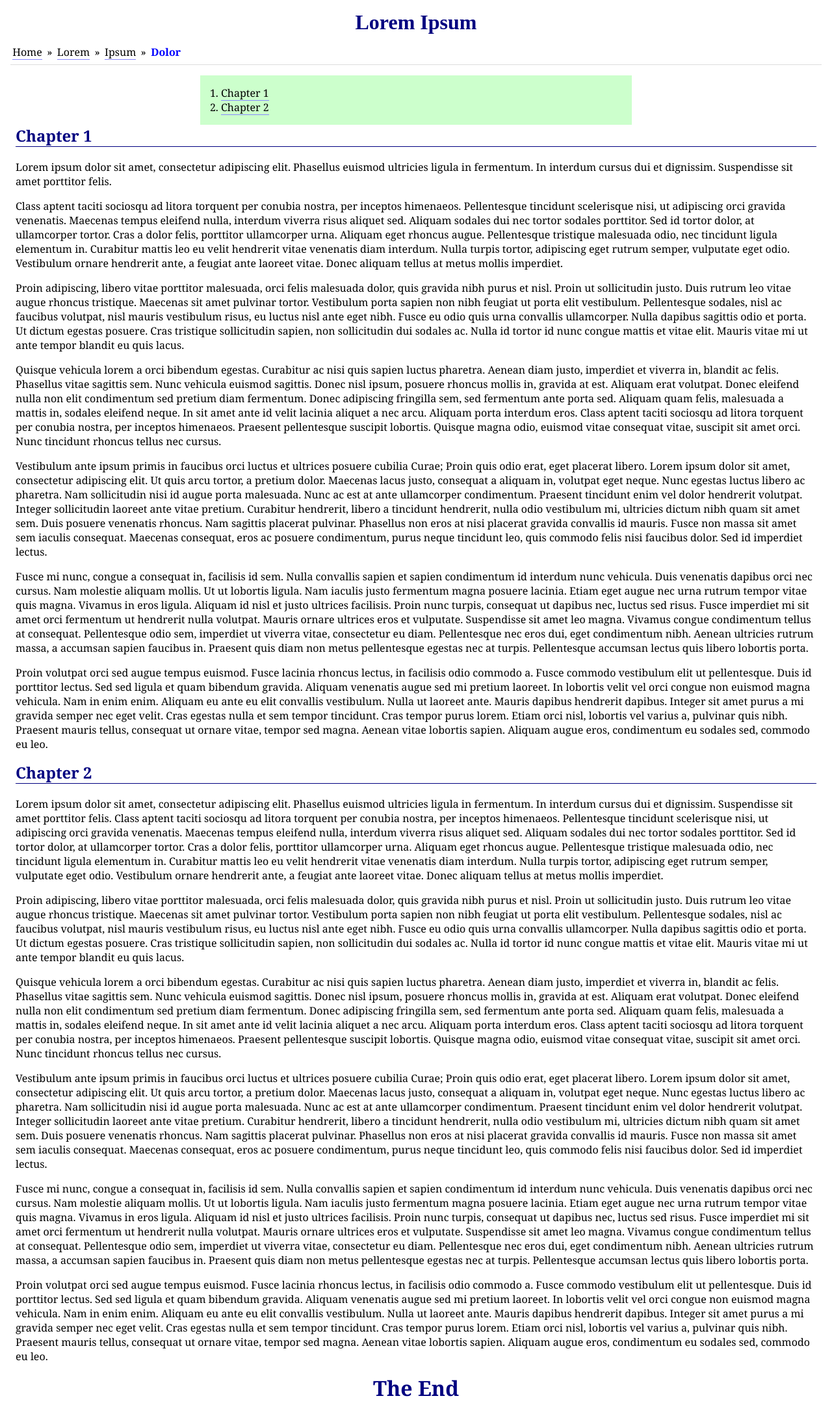
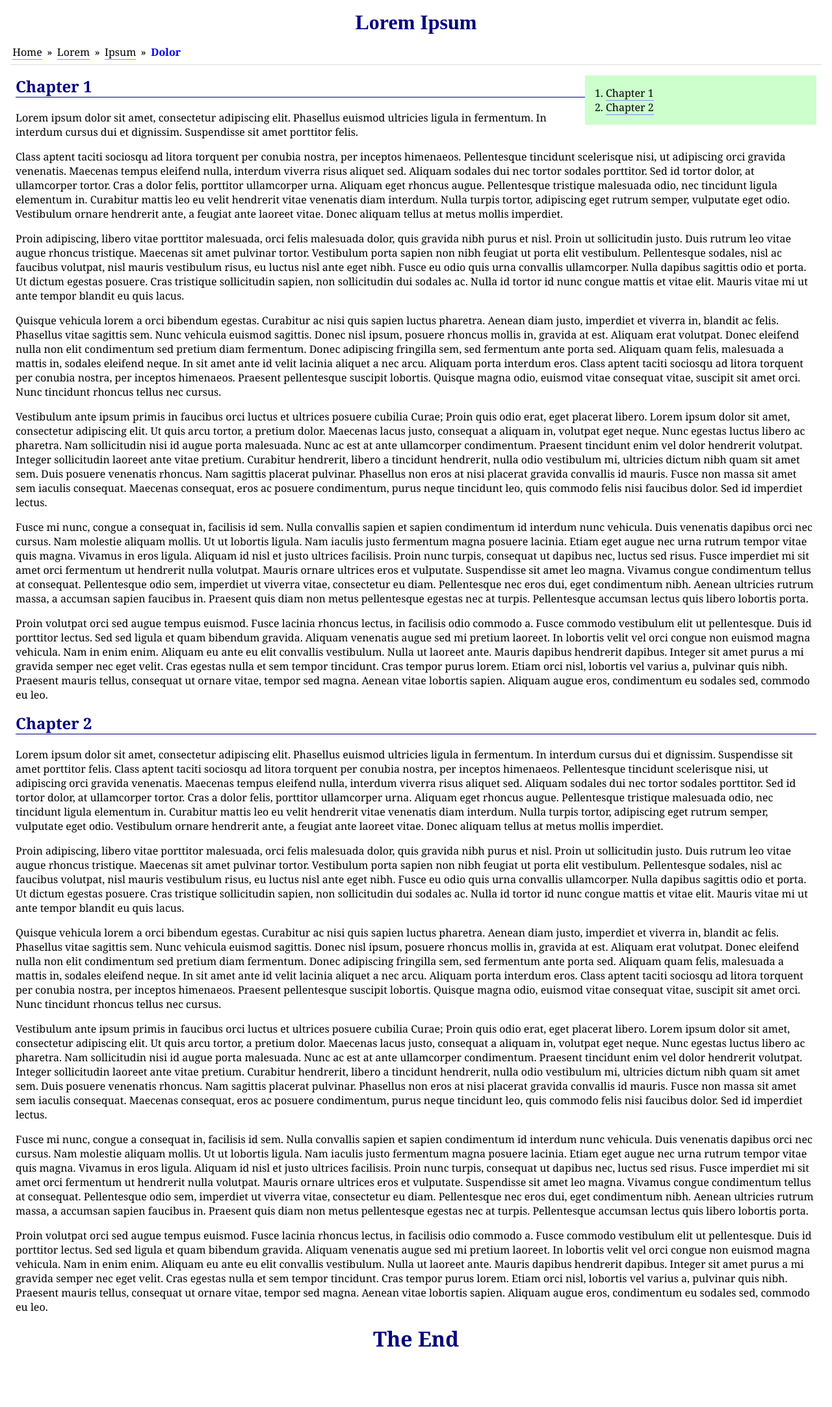
Before and after one commit to rhdunn/web-documents, a Jekyll site: the page examples/document.html, which Jekyll copies as it is, in a window 1280 px wide. Shown: the whole page at 65% size. Built offline with Jekyll 4.4.1, drawn with Linux system fonts in a browser that asks for light colours; after the commit the page ends 2089 px from its top, so only the background shows below that.

Commit message:
minimalist.css: place the toc on the right of the document

```diff
--- a/css/minimalist.css
+++ b/css/minimalist.css
@@ -92,8 +92,9 @@ ol.toc
 {
 	margin: 0 auto;
 	padding: 1em 1em 1em 2em;
-	width: 50%;
+	width: 25%;
 	background-color: #cfc;
+	float: right;
 }
 
 ol.toc ol
```
